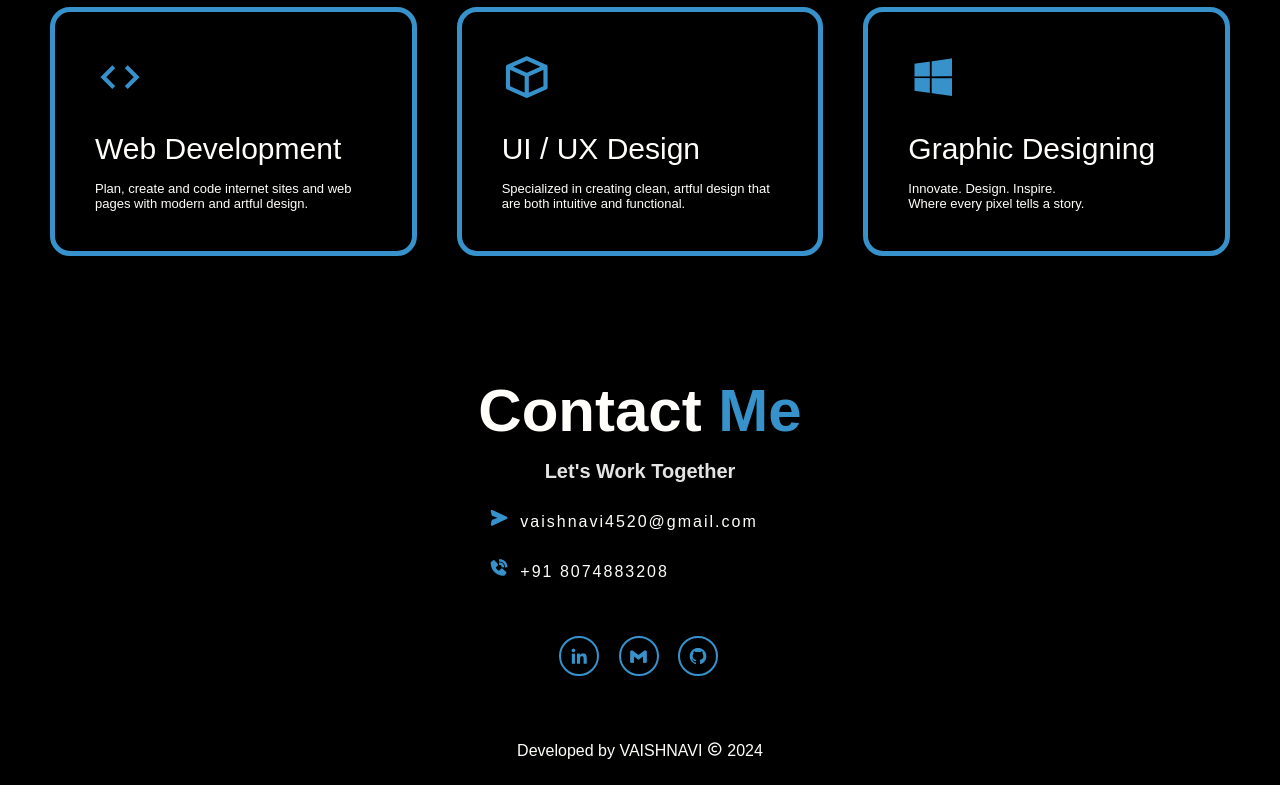
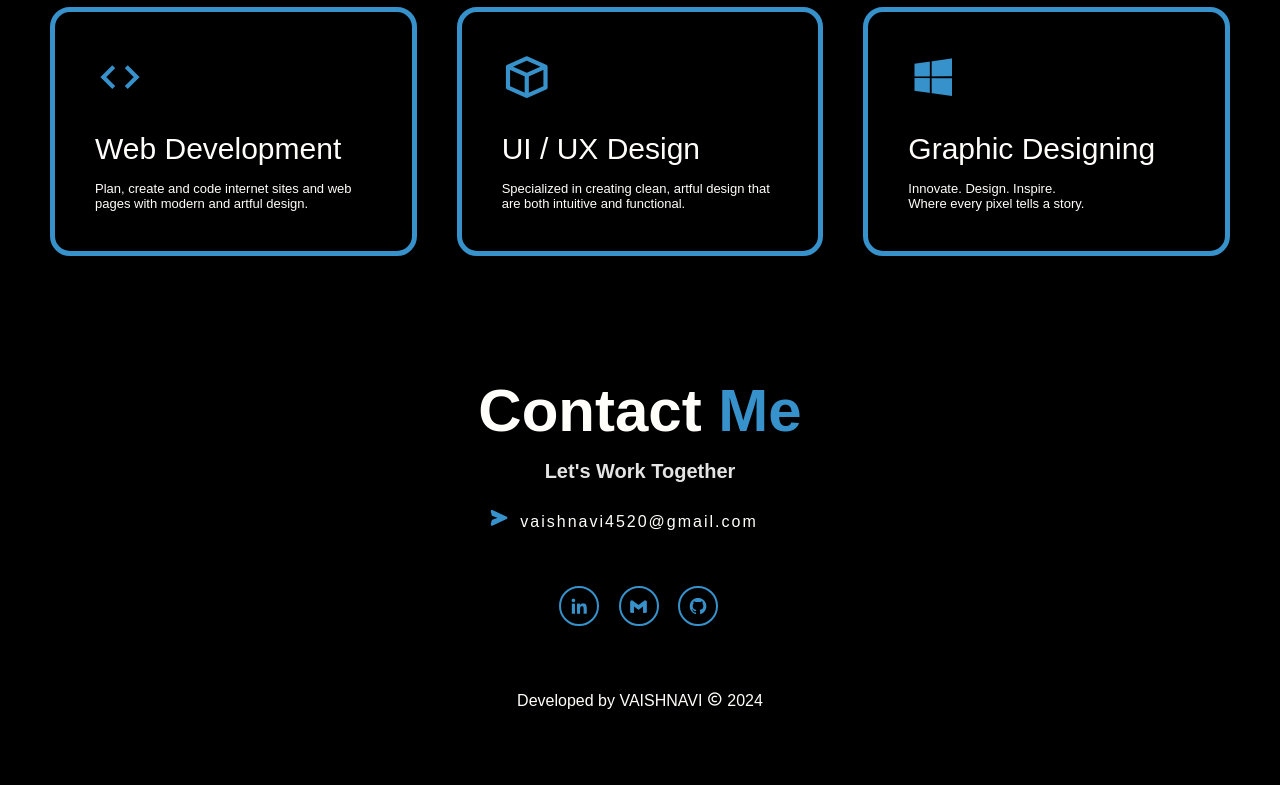
Before and after one commit to Vaishk520/PORTFOLIO, a plain HTML site: page index.html in a window 1280 px wide. Shown: the part 4136-4921 px from the top of the page. After the commit the page ends 4871 px from the top, so only its background shows below. Drawn offline with nearby package versions, Linux system fonts and the light colour scheme.

Commit message:
Update index.html

```diff
--- a/index.html
+++ b/index.html
@@ -275,7 +275,7 @@
                 <h4>Let's Work Together</h4>
                 <div class="contact-list">
                     <li><i class='bx bxs-send'></i>vaishnavi4520@gmail.com</li>
-                    <li><i class="bx bxs-phone-call" ></i>+91 8074883208</li>
+
                 </div>
                 <div class="contact-icons">
                     <a href="https://www.linkedin.com/in/vaishnavi-k-965913267/"style="--i:7" target="_blank"><i class='bx bxl-linkedin'></i></a>
```
